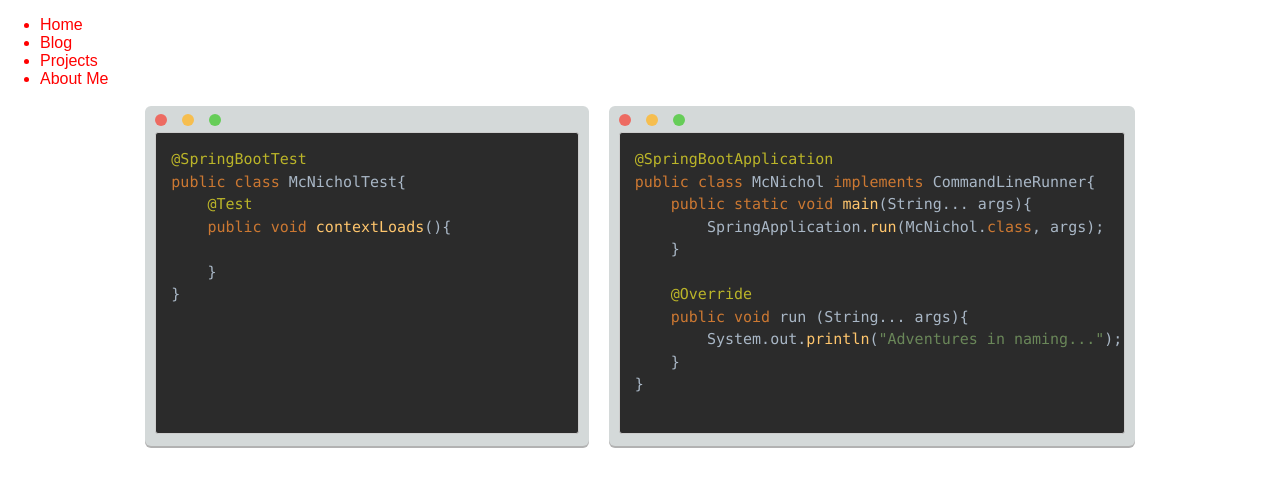
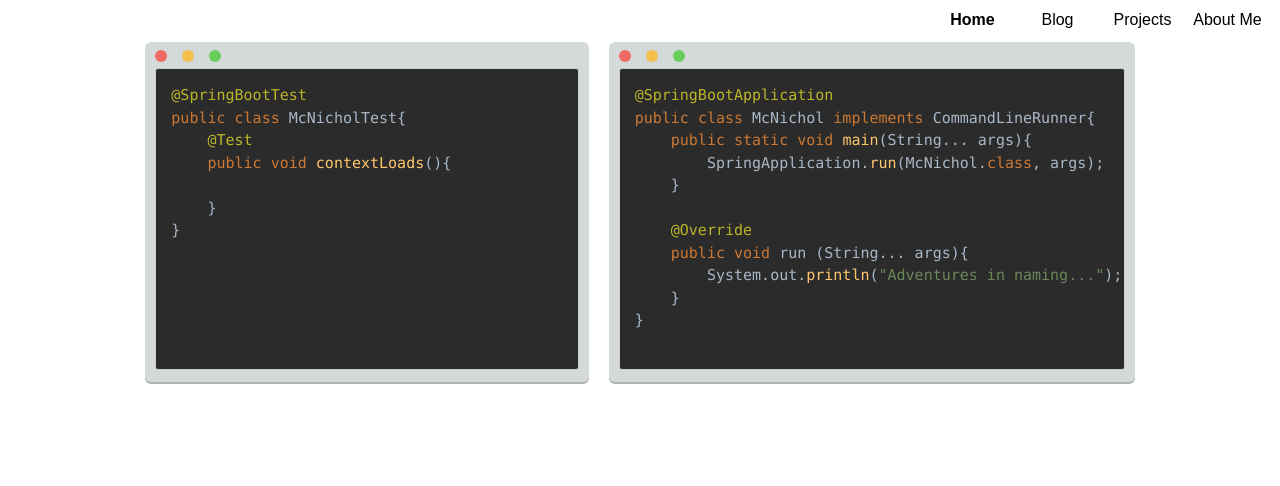
Before and after one commit to mcnichol/mcnichol.github.io, a React (Create React App) app: page / in a window 1280 px wide. Shown: the top 486 px of the page. Built offline with nearby package versions, Linux system fonts and the light colour scheme.

Commit message:
Style and structure TitleBar

```diff
--- a/src/components/TitleBar/TitleBar.css
+++ b/src/components/TitleBar/TitleBar.css
@@ -1,3 +1,33 @@
-#title-bar{
-    color: red;
+#title-bar ul {
+    display: flex;
+    flex-direction: row;
+    align-items: center;
+    justify-content: flex-end;
+    flex-wrap: nowrap;
+    margin: 0 10px;
+    padding: 0;
 }
+
+#title-bar li {
+    display: flex;
+    align-items: center;
+    justify-content: center;
+    width: 75px;
+    height: 30px;
+    padding: 5px;
+    list-style: none;
+}
+
+#title-bar li a {
+    color: #000000;
+    text-decoration: none;
+    font-weight: normal;
+}
+
+#title-bar li a:hover {
+    text-decoration: underline;
+}
+
+#title-bar li .active {
+    font-weight: bold;
+}
--- a/src/components/TitleBar/TitleBar.js
+++ b/src/components/TitleBar/TitleBar.js
@@ -1,15 +1,17 @@
 import React, {Component} from 'react';
+import {NavLink} from 'react-router-dom'
 import './TitleBar.css';
 
-class TitleBar extends Component{
-    render(){
+
+class TitleBar extends Component {
+    render() {
         return (
             <div id='title-bar'>
                 <ul>
-                    <li>Home</li>
-                    <li>Blog</li>
-                    <li>Projects</li>
-                    <li>About Me</li>
+                    <li><NavLink exact to="/" activeClassName="active">Home</NavLink></li>
+                    <li><NavLink to="/blog" activeClassName="active">Blog</NavLink></li>
+                    <li><NavLink to="/project" activeClassName="active">Projects</NavLink></li>
+                    <li><NavLink to="/about" activeClassName="active">About Me</NavLink></li>
                 </ul>
             </div>
         )
```
